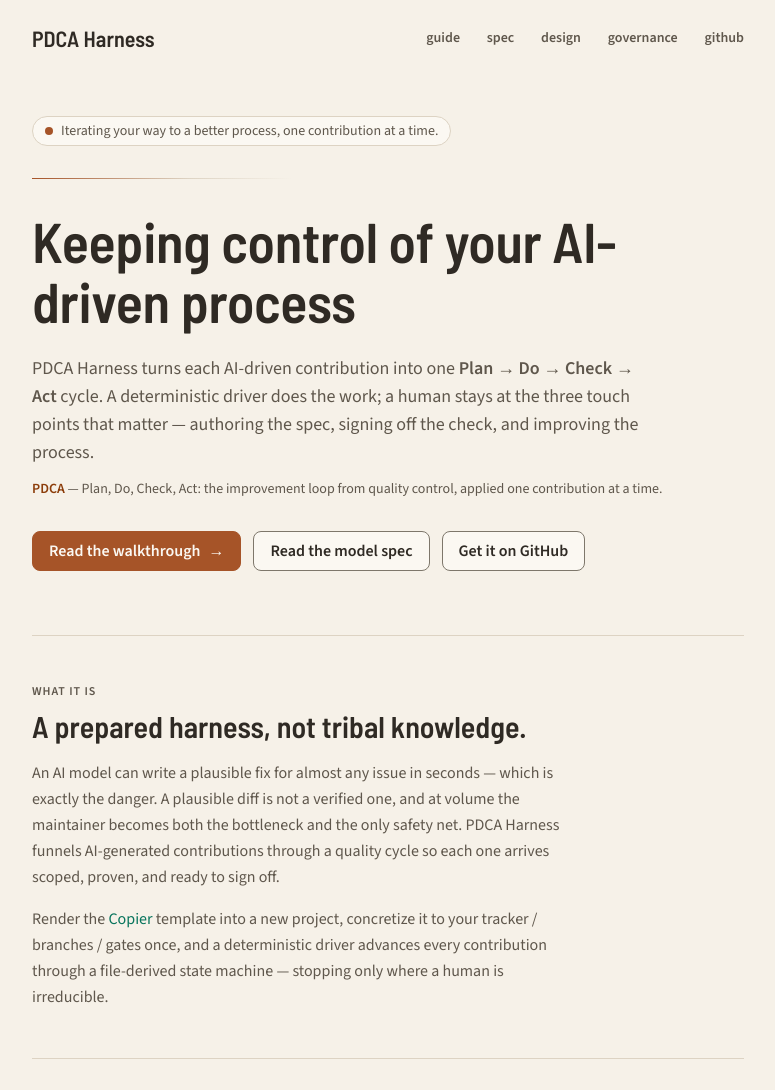
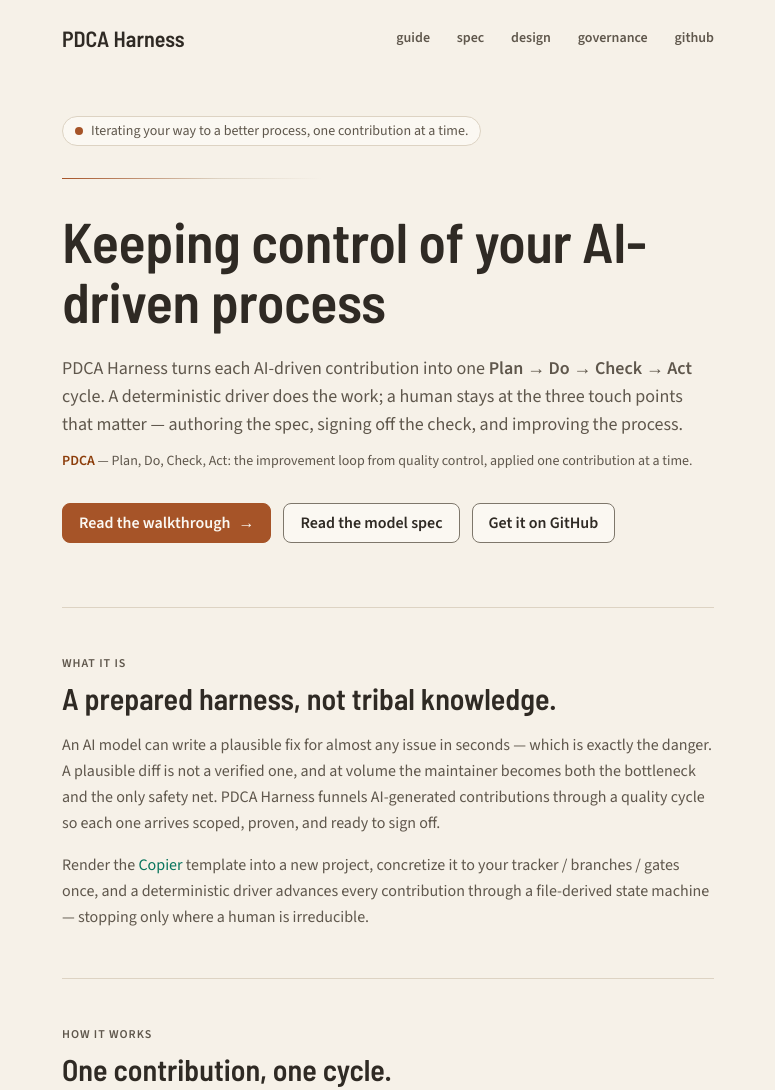
Before and after one commit to eduralph/pdca.dev, a plain HTML site: page index.html in a window 1280 px wide. Shown: the top 1090 px of the page, without its empty margins (252-1027 px from the left). Drawn offline with Linux system fonts and the light colour scheme.

Commit message:
site: publish from pdca-harness@565b373af9b5d88134804138d9e65376ee976303 eduralph/pdca-harness@565b373af9b5d88134804138d9e65376ee976303

```diff
--- a/assets/style.css
+++ b/assets/style.css
@@ -44,8 +44,9 @@
   --space-1: 4px; --space-2: 8px; --space-3: 12px; --space-4: 16px;
   --space-6: 24px; --space-8: 32px; --space-12: 48px; --space-16: 64px;
   --radius-sm: 4px; --radius-md: 8px; --radius-lg: 16px; --radius-pill: 999px;
-  --maxw: 760px;
-  --measure: 68ch;
+  /* one column for text and figures alike: wide enough for the cycle diagram
+     (646px) without scrolling, so prose and the diagram share both edges */
+  --maxw: 700px;
   --font-display: "Barlow Semi Condensed", "Arial Narrow", system-ui, sans-serif;
   --font-sans: "Source Sans 3", "Segoe UI", system-ui, sans-serif;
   --font-mono: "IBM Plex Mono", ui-monospace, Menlo, monospace;
@@ -130,7 +131,6 @@ h1 {
 .lede {
   font-size: 18px; line-height: 28px;
   color: var(--ink-muted);
-  max-width: var(--measure);
   margin: 0 0 var(--space-3);
 }
 .pron {
@@ -166,7 +166,6 @@ h2 {
 }
 p { margin: 0 0 var(--space-4); }
 p:last-child { margin-bottom: 0; }
-section > p { max-width: var(--measure); }
 .muted { color: var(--ink-muted); }
 strong { font-weight: 600; }
 code {
@@ -250,7 +249,6 @@ footer { padding: var(--space-8) 0 var(--space-12); }
 /* the rendered Markdown body */
 .prose { padding: var(--space-6) 0 var(--space-2); }
 .prose > :first-child { margin-top: 0; }
-.prose > p, .prose > ul, .prose > ol { max-width: var(--measure); }
 
 .prose h1 {
   font-size: 40px; line-height: 46px; margin: 0 0 var(--space-6);
@@ -290,7 +288,6 @@ footer { padding: var(--space-8) 0 var(--space-12); }
   border: 1px solid var(--line);
   border-radius: var(--radius-md);
   color: var(--ink-muted);
-  max-width: var(--measure);
 }
 .prose blockquote p:last-child { margin-bottom: 0; }
 .prose blockquote strong { color: var(--ink); }
```
